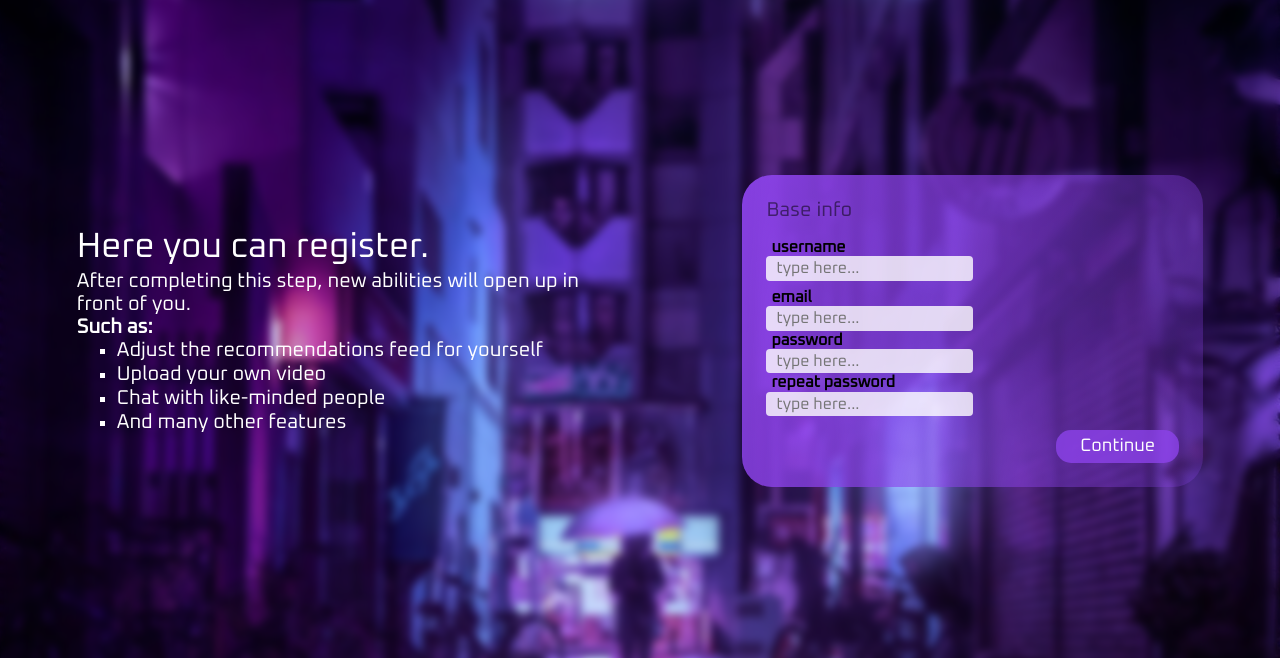
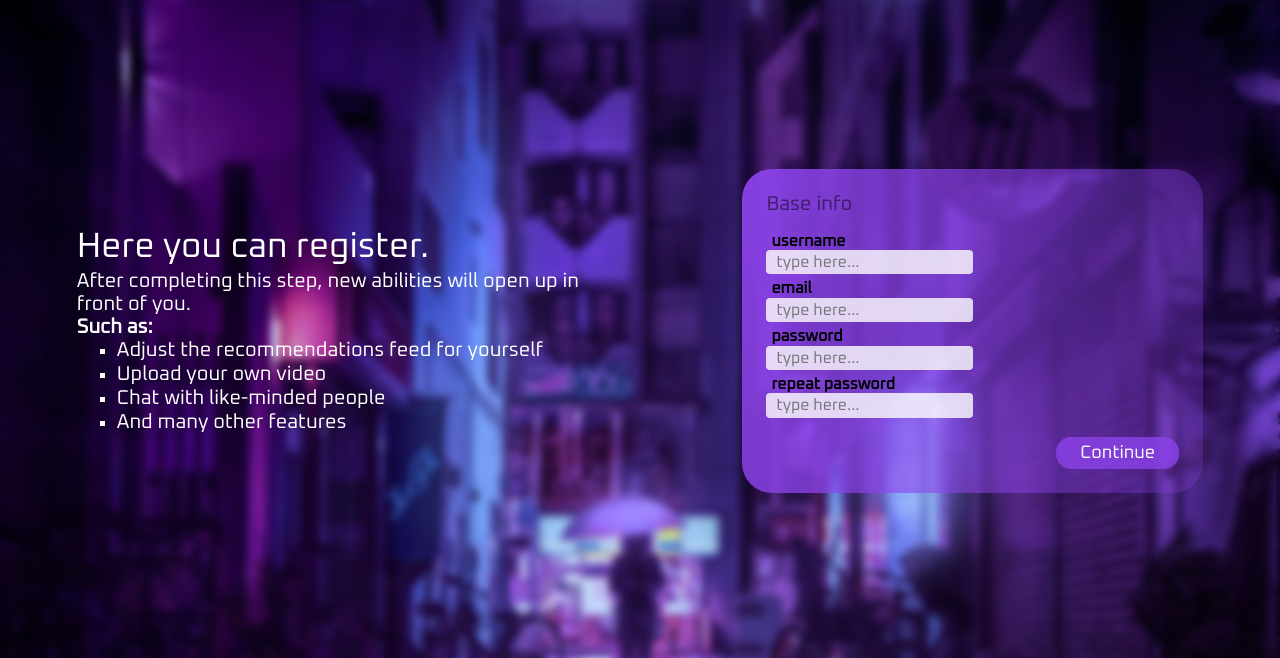
Before and after one commit to mrSkyGuy/amv.net, a Flask app: page /sign-up-in in a window 1280 px wide. Shown: the part 69-727 px from the top of the page. Run offline with Flask 2, Linux system fonts and the light colour scheme; some web fonts are replaced.

Commit message:
fix wrong space between fields

```diff
--- a/app/static/styles/css/sign-up-in.css
+++ b/app/static/styles/css/sign-up-in.css
@@ -189,8 +189,8 @@
           flex-direction: column;
 }
 
-.form__row:nth-child(-n + 2) {
-  margin-bottom: 7px;
+.form__row {
+  margin-bottom: 5px;
 }
 
 .form__input-label {
--- a/app/static/styles/scss/sign-up-in.scss
+++ b/app/static/styles/scss/sign-up-in.scss
@@ -122,7 +122,7 @@
   justify-content: space-around;
   align-items: center;
 
-  transition: transform 1s cubic-bezier(0.17, 0.8, 0.33, 0.99)/*cubic-bezier(0.17, 0.8, 0.33, 0.99)*/;
+  transition: transform 1s cubic-bezier(0.17, 0.8, 0.33, 0.99);
 }
 
 .sign-up {
@@ -174,8 +174,8 @@
   flex-direction: column;
 }
 
-.form__row:nth-child(-n + 2) {  // Количество инпутов - 1
-  margin-bottom: 7px;
+.form__row {
+  margin-bottom: 5px;
 }
 
 .form__input-label {
```
Also changed, not shown: 1 other file.
